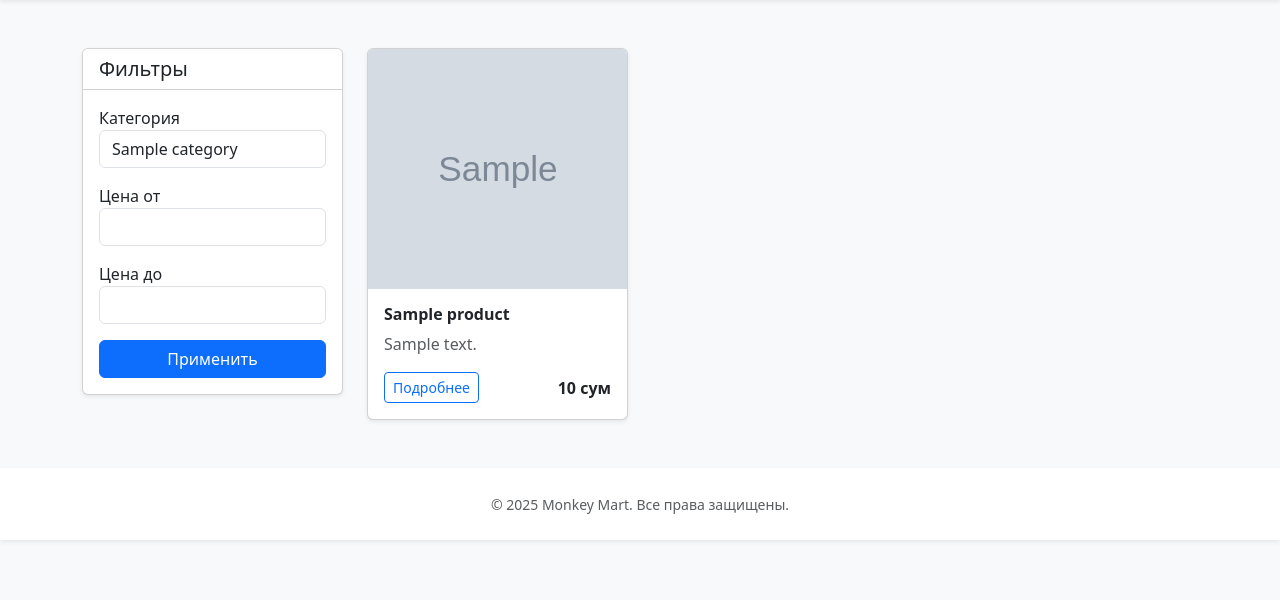
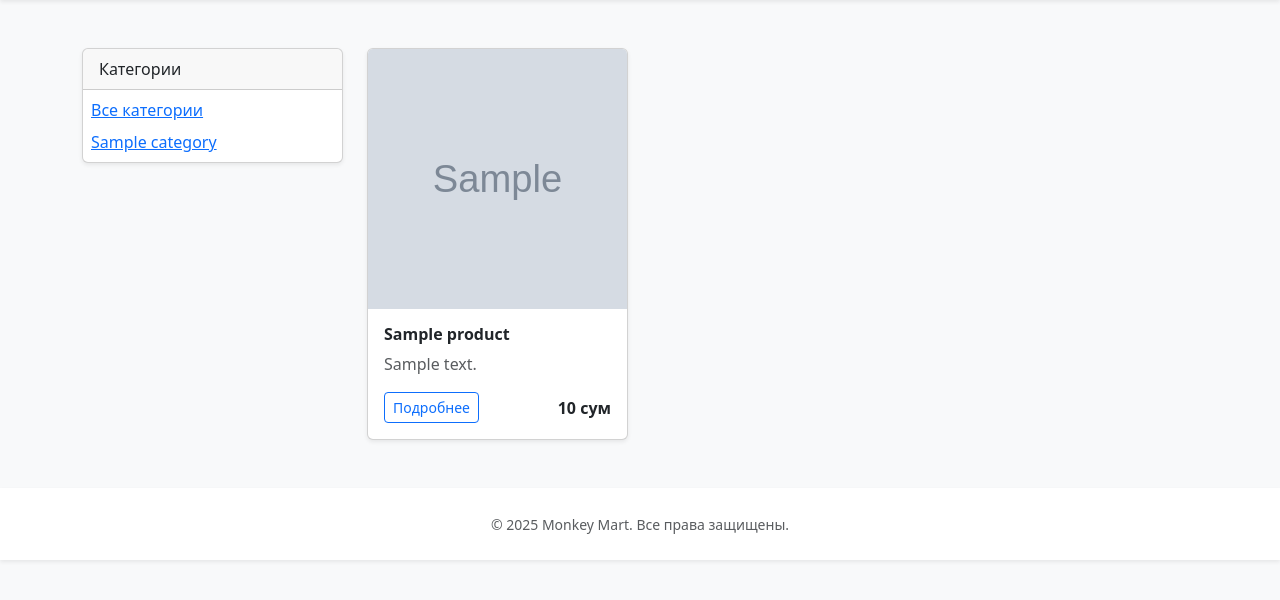
Before and after one commit to baxtiyorsamugov/marketplace, a Django app: page /?category=1 in a window 1280 px wide. Shown: the part 56-656 px from the top of the page. Run offline with Django 4.2, Linux system fonts and the light colour scheme; tables that the repository leaves empty hold one stand-in row (values such as "Sample post"); grey boxes marked "Sample" are stand-in pictures; some libraries are stand-ins or nearby versions.

Commit message:
added subcategory and category filter for customer panel

```diff
--- a/products/filters.py
+++ b/products/filters.py
@@ -1,9 +1,15 @@
 # products/filters.py
-
 import django_filters
+from django.db.models import Q
 from .models import Product, Category
 
 class ProductFilter(django_filters.FilterSet):
+    # 1) Переопределяем filter для поля "category", чтобы он искал и в подкатегориях
+    category = django_filters.ModelChoiceFilter(
+        queryset=Category.objects.all(),
+        method='filter_by_category_or_sub',
+        label='Категория'
+    )
     price_min = django_filters.NumberFilter(
         field_name='variants__price',
         lookup_expr='gte',
@@ -14,11 +20,13 @@ class ProductFilter(django_filters.FilterSet):
         lookup_expr='lte',
         label='Цена до'
     )
-    category = django_filters.ModelChoiceFilter(
-        queryset=Category.objects.all(),
-        label='Категория'
-    )
+
+    def filter_by_category_or_sub(self, queryset, name, value):
+        # OR: либо категория = value, либо subcategory = value
+        return queryset.filter(
+            Q(category=value) | Q(subcategory=value)
+        )
 
     class Meta:
-        model = Product
+        model  = Product
         fields = ['category', 'price_min', 'price_max']
--- a/products/models.py
+++ b/products/models.py
@@ -22,7 +22,13 @@ class Favorite(models.Model):
 
 class Category(models.Model):
     name = models.CharField(max_length=100)
-    parent = models.ForeignKey('self', null=True, blank=True, related_name='children', on_delete=models.CASCADE)
+    parent = models.ForeignKey('self', null=True, blank=True, related_name='children', verbose_name="Родитель", on_delete=models.CASCADE)
+
+    class Meta:
+        verbose_name        = "Категория"
+        verbose_name_plural = "Категории"
+        ordering            = ("parent__id", "name")
+
     def __str__(self):
         return self.name
 
--- a/products/views.py
+++ b/products/views.py
@@ -1,3 +1,4 @@
+from django.db.models import Q
 from django.views.generic import ListView, DetailView
 from .models import Product, ProductVariant, Category, Favorite
 from django.db.models import Prefetch
@@ -38,18 +39,40 @@ def toggle_favorite(request, pk):
 
 class ProductListView(FilterView):
     model = Product
+    template_name = 'products/product_list.html'
+    context_object_name = 'page_obj'
     paginate_by = 12
-    template_name = 'products/product_list.html'
     filterset_class = ProductFilter
 
     def get_context_data(self, **ctx):
         ctx = super().get_context_data(**ctx)
+
+        # текущий выбранный id (category OR subcategory)
+        try:
+            current = int(self.request.GET.get('category'))
+        except (TypeError, ValueError):
+            current = None
+        ctx['current_cat'] = current
+
+        # строим дерево категорий для бокового меню
+        roots = Category.objects.filter(parent__isnull=True).prefetch_related('children')
+        tree  = []
+        for cat in roots:
+            kids = list(cat.children.all())
+            tree.append({
+                'cat'       : cat,
+                'children'  : kids,
+                'is_active' : cat.id == current or any(ch.id == current for ch in kids)
+            })
+        ctx['category_tree'] = tree
+
+        # избранное
         if self.request.user.is_authenticated:
-            # забираем все PK товаров в избранном у текущего юзера
-            fav_ids = self.request.user.favorites.values_list('product_id', flat=True)
-            ctx['user_favorites'] = set(fav_ids)
+            fav = self.request.user.favorites.values_list('product_id', flat=True)
+            ctx['user_favorites'] = set(fav)
         else:
             ctx['user_favorites'] = set()
+
         return ctx
 
     # def get_context_data(self, **kwargs):
--- a/static/css/styles.css
+++ b/static/css/styles.css
@@ -98,7 +98,7 @@ body {
 
 .card-img-top {
   /* ставим одинаковую высоту для всех карточек */
-  height: 240px;
+  height: 260px;
   /* картинка займёт всю область, сохраняя пропорции, обрезаясь по краям */
   object-fit: cover;
   /* центрируем область обрезки */
--- a/templates/products/product_list.html
+++ b/templates/products/product_list.html
@@ -7,28 +7,36 @@
 {% block content %}
 <div class="row gy-4">
 
-  <!-- ФИЛЬТРЫ -->
+    <!-- ФИЛЬТРЫ -->
+    <!-- в product_list.html -->
   <aside class="col-12 col-md-3">
-    <div class="card shadow-sm">
-      <div class="card-header bg-white">
-        <h5 class="mb-0">Фильтры</h5>
-      </div>
-      <div class="card-body">
-        <form method="get">
-          <div class="mb-3">
-            {{ filter.form.category|as_crispy_field }}
-          </div>
-          <div class="mb-3">
-            {{ filter.form.price_min|as_crispy_field }}
-          </div>
-          <div class="mb-3">
-            {{ filter.form.price_max|as_crispy_field }}
-          </div>
-          <button type="submit" class="btn btn-primary w-100">Применить</button>
-        </form>
+    <div class="card shadow-sm mb-4">
+      <div class="card-header">Категории</div>
+      <div class="card-body p-2">
+        <ul class="list-unstyled mb-0">
+          <li class="{% if not current_cat %}active{% endif %}">
+            <a href="{% url 'product_list' %}">Все категории</a>
+          </li>
+          {% for node in category_tree %}
+            <li class="mt-2 {% if node.is_active %}active{% endif %}">
+              <a href="?category={{ node.cat.id }}">{{ node.cat.name }}</a>
+            </li>
+            {% if node.children %}
+              <ul class="list-unstyled ps-3 mb-0">
+                {% for sub in node.children %}
+                  <li class="mt-1 {% if sub.id == current_cat %}active{% endif %}">
+                    <a href="?category={{ sub.id }}">{{ sub.name }}</a>
+                  </li>
+                {% endfor %}
+              </ul>
+            {% endif %}
+          {% endfor %}
+        </ul>
       </div>
     </div>
   </aside>
+
+
 
   <!-- СПИСОК ТОВАРОВ -->
   <section class="col-12 col-md-9">
```
